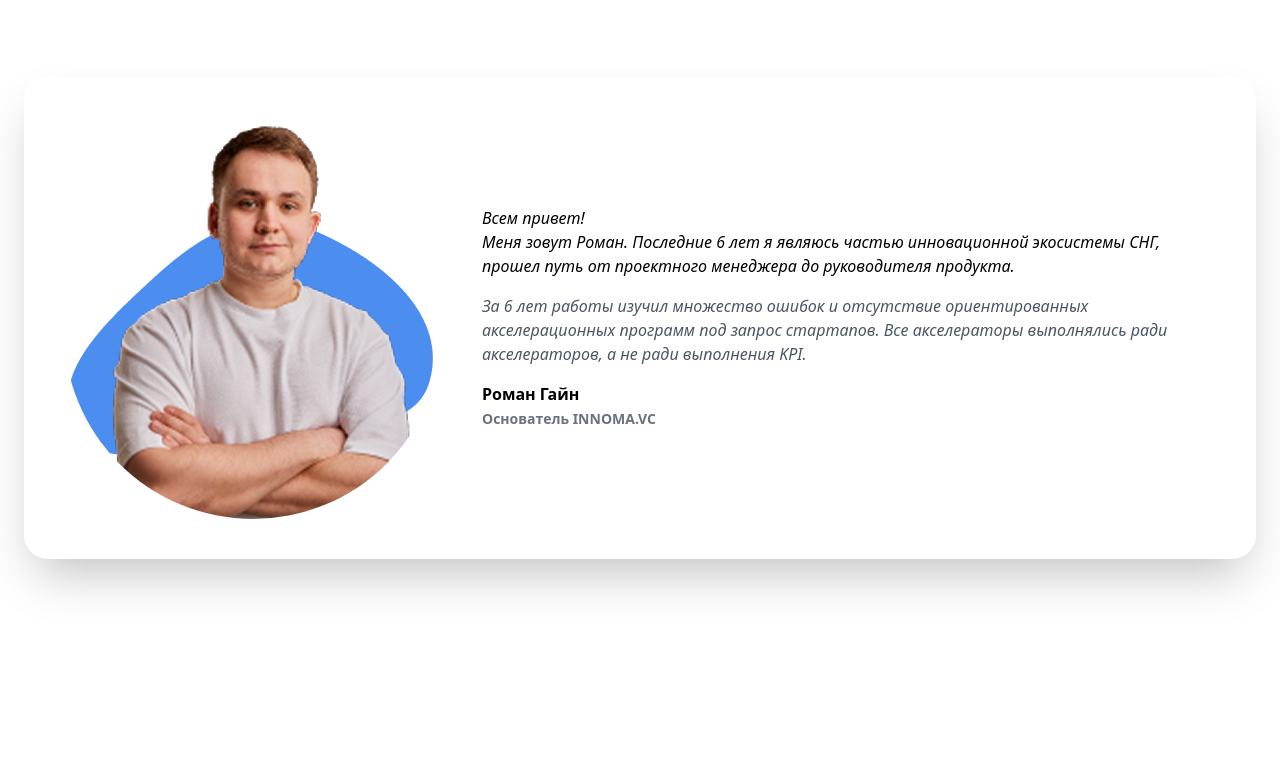
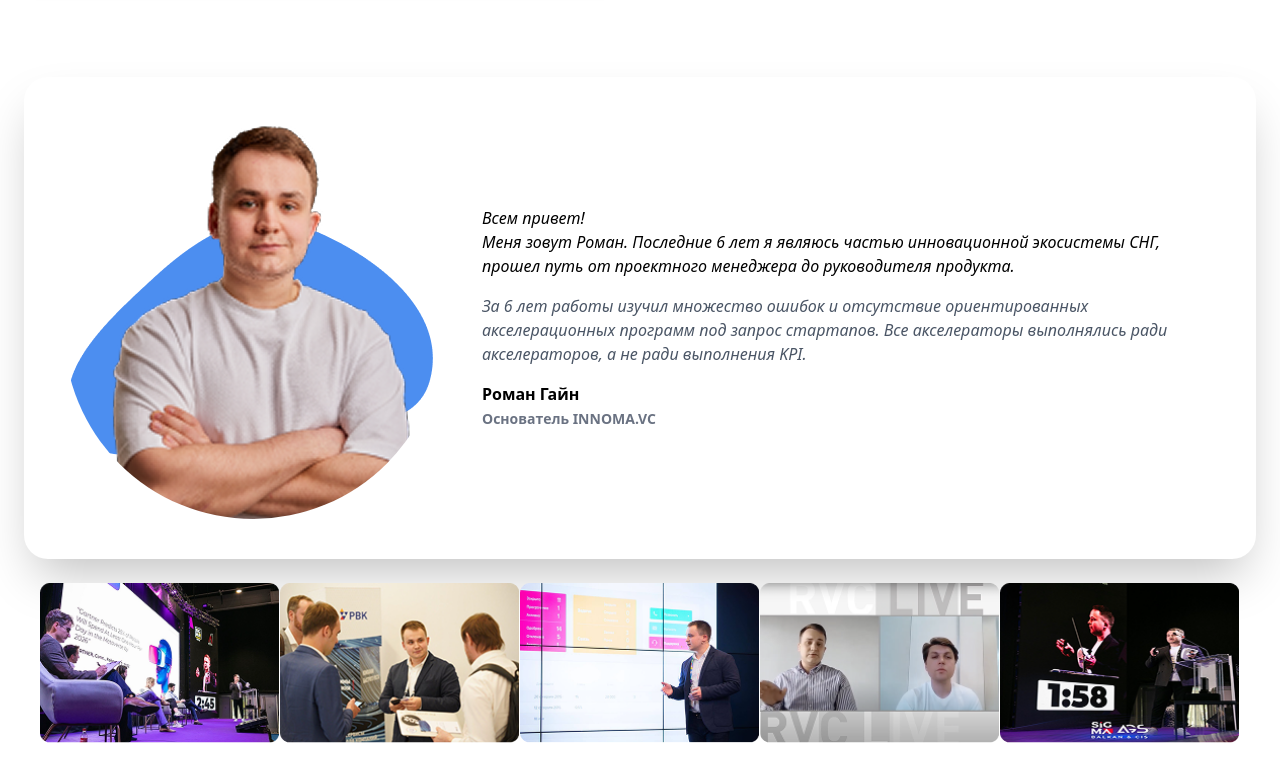
Before and after one commit to qurbonbobokov-ux/Examination, a website: page index.html in a window 1280 px wide. Shown: the part 8702-9483 px from the top of the page. Before the commit the page ends 9325 px from the top, so only its background shows below. Drawn offline with Linux system fonts and the light colour scheme.

Commit message:
section13.2

```diff
--- a/index.html
+++ b/index.html
@@ -693,23 +693,28 @@
 
             <div class="relative">
                 <div class="bg-gray-100 rounded-xl p-6 shadow-sm">
-                    <img src="./src/Снимок экрана 2022-11-14 в 5.45 1.png" alt="Dashboard preview" class="rounded-lg w-full">
+                    <img src="./src/Снимок экрана 2022-11-14 в 5.45 1.png" alt="Dashboard preview"
+                        class="rounded-lg w-full">
                 </div>
             </div>
             <div>
                 <p class="mb-4">
-                    <span class="font-semibold text-[#1178B2]">INNOMA.VC</span> — Международное аналитическое агентство по запуску IT бизнеса на локальных рынках регионов Азии, Ближнего
+                    <span class="font-semibold text-[#1178B2]">INNOMA.VC</span> — Международное аналитическое агентство
+                    по запуску IT бизнеса на локальных рынках регионов Азии, Ближнего
                     Востока, Латинской Америки, Африки.. <br class="hidden md:hidden lg:block">
-                    Наша команда состоит из профессионалов своего дела и основной нашей целью является помощь IT компаниям получить
-                    необходимые знания и пакеты документов, чтобы успешно запустить свой продукт на международных рынках.
+                    Наша команда состоит из профессионалов своего дела и основной нашей целью является помощь IT
+                    компаниям получить
+                    необходимые знания и пакеты документов, чтобы успешно запустить свой продукт на международных
+                    рынках.
 
                 </p>
 
             </div>
         </div>
         <!-- section13 -->
-        <section class="mt-20">
-            <div class="bg-[#FFFFFF] rounded-2xl p-10 flex flex-col md:flex-row items-center gap-10 shadow-2xl rounded-3xl">
+        <div class="mt-20">
+            <div
+                class="bg-[#FFFFFF] rounded-2xl p-10 flex flex-col md:flex-row items-center gap-10 shadow-2xl rounded-3xl">
 
 
                 <div class="flex-shrink-0">
@@ -735,7 +740,15 @@
                     </p>
                 </div>
             </div>
-        </section>
+            <div class=" items-center  mt-5 overflow-x-auto whitespace-nowrap px-4 flex md:flex lg:flex">
+                <img class="w-60 h-42 object-contain flex-shrink-0 " src="./src/IMG_6197 2.png" alt="">
+                <img class="w-60 h-42 object-contain flex-shrink-0" src="./src/test23444 1.png" alt="">
+                <img class="w-60 h-42 object-contain flex-shrink-0" src="./src/test233 1.png" alt="">
+                <img class="w-60 h-42 object-contain flex-shrink-0 " src="./src/Снимок экрана 2022-09-02 в 1.56 1.png"
+                    alt="">
+                <img class="w-60 h-42 object-contain flex-shrink-0" src="./src/IMG_6198 2.png" alt="">
+            </div>
+        </div>
 </body>
 
 </html>
```
Also changed, not shown: src/IMG_6197 2 (1).png (added), src/IMG_6197 2.png (added), src/IMG_6198 2 (1).png (added), src/IMG_6198 2.png (added), src/output.css, src/test233 1.png (added), src/test23444 1 (1).png (added), src/test23444 1.png (added), src/Снимок экрана 2022-09-02 в 1.56 1 (1).png (added), src/Снимок экрана 2022-09-02 в 1.56 1.png (added).
